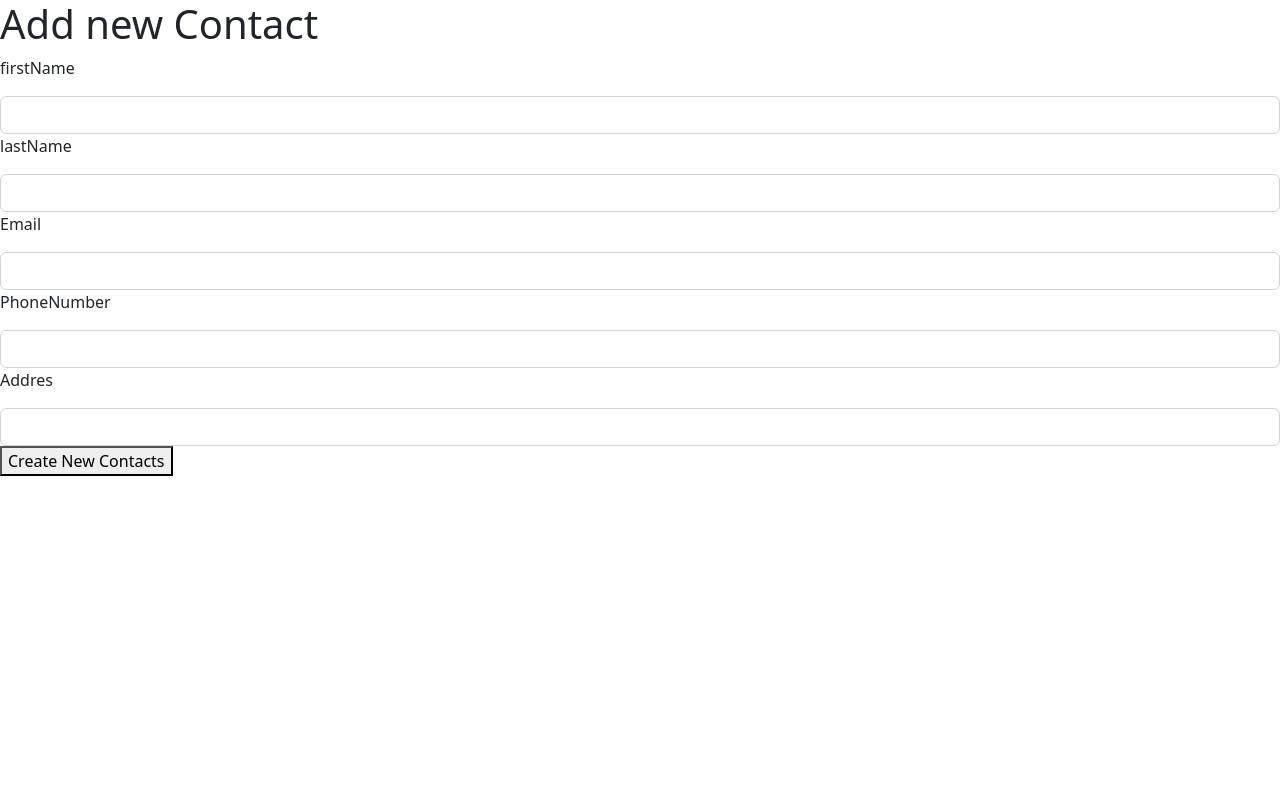
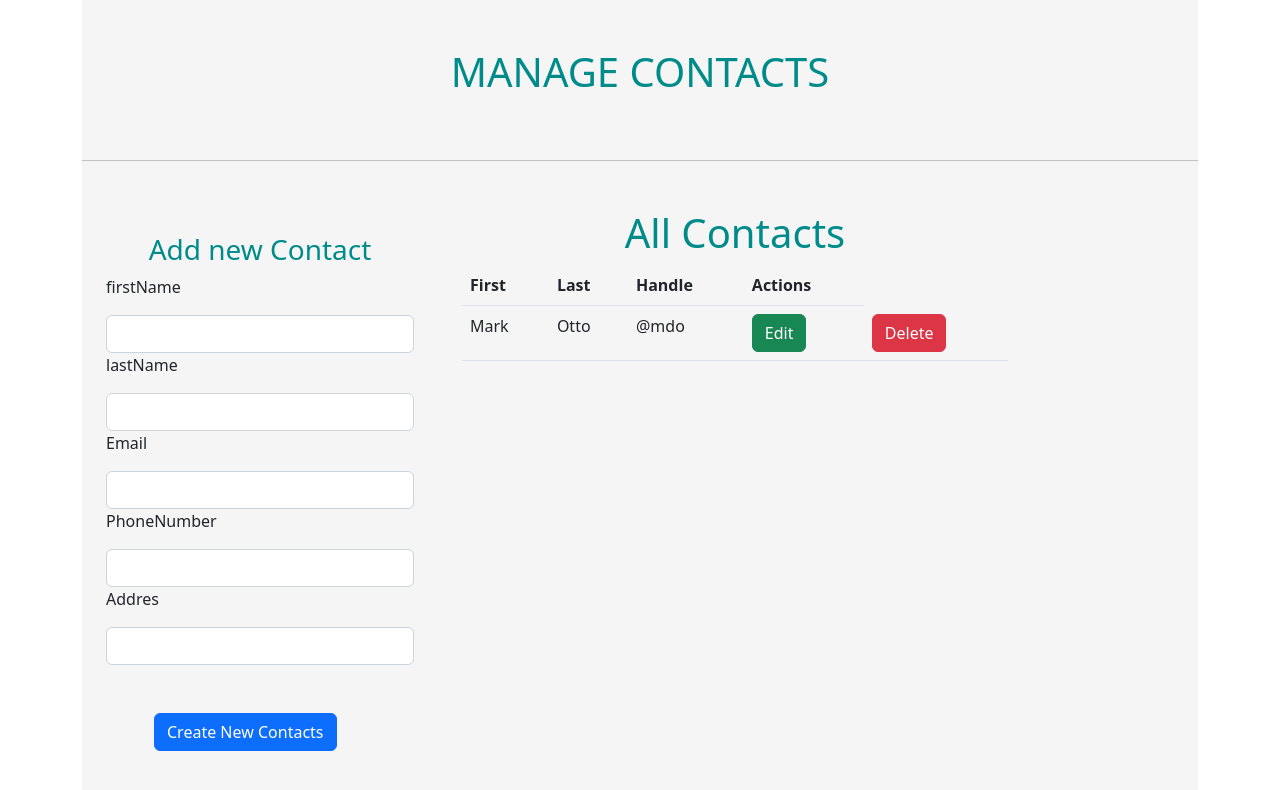
Before and after one commit to Hezron-tech/phonebook, an Angular app in the folder client/: page / in a window 1280 px wide. Shown: the top 790 px of the page. Built offline with nearby package versions, Linux system fonts and the light colour scheme.

Commit message:
creating table

```diff
--- a/client/src/app/app.component.css
+++ b/client/src/app/app.component.css
@@ -0,0 +1,7 @@
+h1{
+    color: darkcyan
+}
+
+.con{
+    background-color:whitesmoke
+}
--- a/client/src/app/app.component.html
+++ b/client/src/app/app.component.html
@@ -1,3 +1,14 @@
 
+<div class="container">
 
-<app-form></app-form>
+  <div class="con">
+    <h1 class="text-center p-5">MANAGE CONTACTS</h1>
+    <hr>
+
+    <div class="heading my-5">
+
+    </div>
+    <app-form></app-form>
+  </div>
+
+  </div>
--- a/client/src/app/components/form/form.component.css
+++ b/client/src/app/components/form/form.component.css
@@ -0,0 +1,6 @@
+h3{
+    color: darkcyan;
+}
+h1{
+    color: darkcyan
+}
--- a/client/src/app/components/form/form.component.html
+++ b/client/src/app/components/form/form.component.html
@@ -1,10 +1,12 @@
-<div class="admin">
+
+<div class="row">
+    <div class="col-4">
         <div class="create-orders" style="margin:0 auto">
 
 
-      <form  [formGroup]="projectForms" (ngSubmit)="onSubmit()">
+          <form  class="p-4" [formGroup]="projectForms" (ngSubmit)="onSubmit()">
 
-        <h1>Add new Contact</h1>
+            <h3 class="text-center">Add new Contact</h3>
             <div class="display">
               <div class="form-one">
                 <p>firstName</p>
@@ -46,7 +48,8 @@
 
 
                 <p>Addres</p>
-            <input type="text" formControlName="address" class="form-control">
+
+                <input type="text" formControlName="address" class="form-control ">
                 <div *ngIf="!projectForms.get('address')!.valid && projectForms.get('address')!.touched">
                   <p class="error" *ngIf="projectForms.get('address')!.errors!['required']">
                     * address cannot be empty!!.
@@ -54,15 +57,47 @@
                 </div>
 
 
+
+
+
               </div>
 
 
             </div>
 
-            <button type="submit" class="create">Create New Contacts</button>
+                <button class="btn btn-primary m-5"  type="submit">Create New Contacts</button>
           </form>
         </div>
 
 
 
       </div>
+
+
+      <div class="col-6">
+        <h1 class="text-center">All Contacts</h1>
+        <table class="table">
+            <thead>
+              <tr>
+
+                <th scope="col">First</th>
+                <th scope="col">Last</th>
+                <th scope="col">Handle</th>
+                <th scope="col">Actions</th>
+              </tr>
+            </thead>
+            <tbody>
+              <tr>
+
+                <td>Mark</td>
+                <td>Otto</td>
+                <td>@mdo</td>
+                <td> <button class="btn btn-success">Edit</button></td>
+                <td> <button class="btn btn-danger">Delete</button></td>
+
+              </tr>
+
+            </tbody>
+          </table>
+      </div>
+</div>
```
Lines whose indentation alone changed are shown as unchanged.
